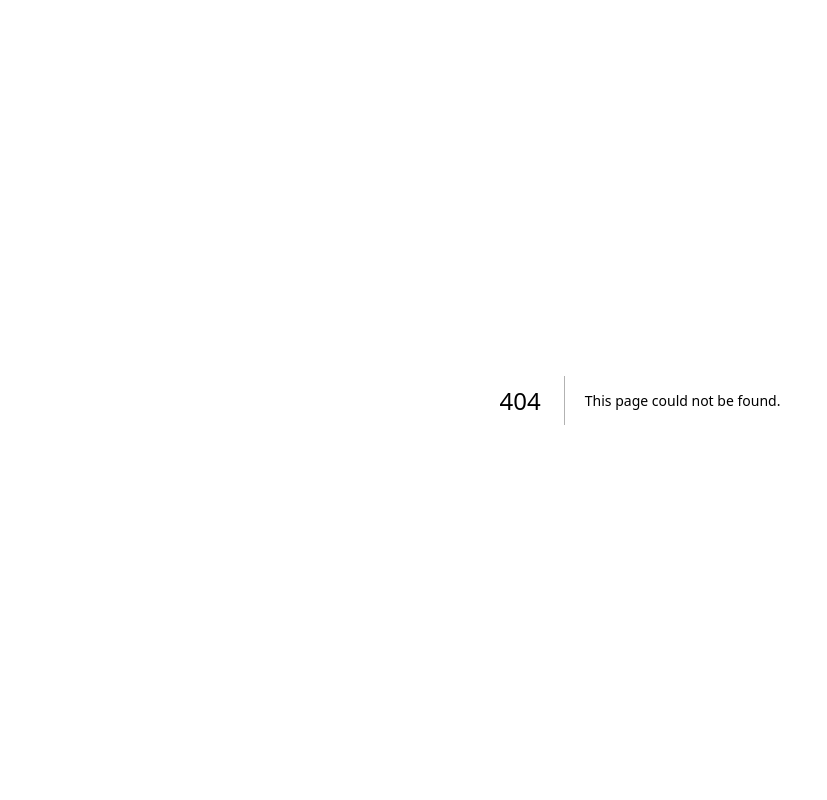
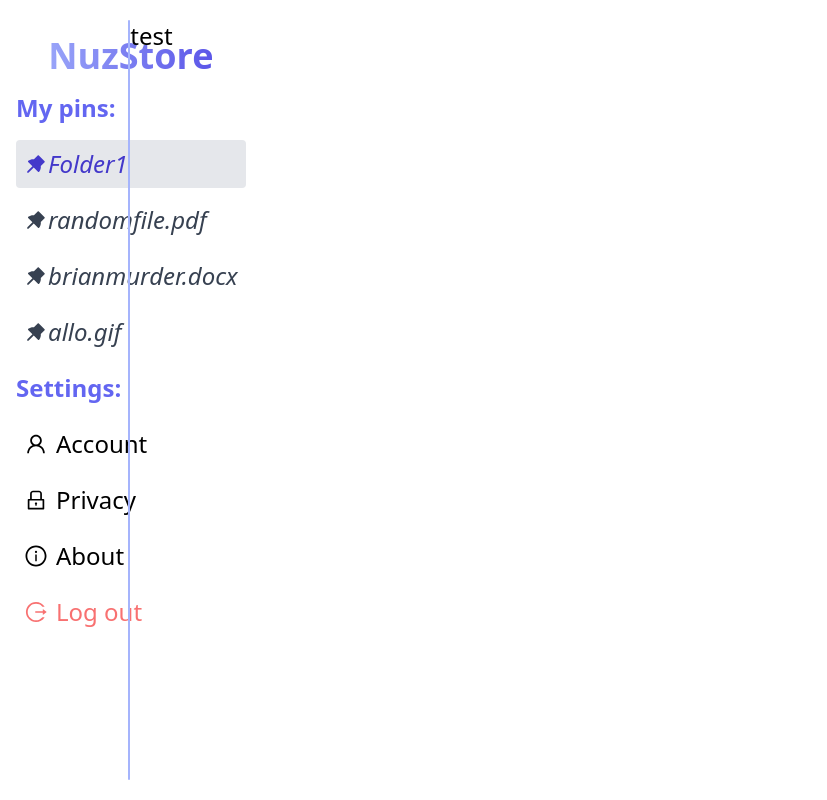
Before and after one commit to TheOrionsB/NuzStore, a Next.js app: page /mystore in a window 1280 px wide. Before the commit this address had no page. Shown: the whole page, without its empty margins (0-827 px from the left). Built offline with nearby package versions, Linux system fonts and the light colour scheme.

Commit message:
(mystore/sidenav) Basic side navigation layout done

```diff
--- /dev/null
+++ b/components/horizontalseparator.tsx
@@ -0,0 +1,7 @@
+const HorizontalSeparator: React.FC<{}> = () => {
+    return (
+        <span className="w-[0.14rem] bg-indigo-300 rounded h-full min-h-full"></span>
+    )
+}
+
+export default HorizontalSeparator;
--- /dev/null
+++ b/components/navigation.tsx
@@ -0,0 +1,31 @@
+import Link from "next/link";
+import { AiFillPushpin, AiOutlineUser, AiOutlineLock, AiOutlineInfoCircle, AiOutlineLogout } from 'react-icons/ai'
+const Navigation: React.FC<{}> = () => {
+    return (
+        <div className="p-4 font-light space-y-4 text-black h-full min-h-full">
+            <div className="bg-gradient-to-r from-indigo-300 to-indigo-600 bg-clip-text">
+                <h1 className="text-center text-4xl font-bold text-transparent">NuzStore</h1>
+            </div>
+            <div className="space-y-4">
+                <h2 className="font-bold text-indigo-500">My pins:</h2>
+                <ul className="space-y-2 italic text-gray-700">
+                    <li><Link className="p-2 rounded bg-gray-200 text-indigo-700 flex flex-row items-center" href="#"><AiFillPushpin />Folder1</Link></li>
+                    <li><Link className="p-2 rounded flex flex-row items-center" href="#"><AiFillPushpin />randomfile.pdf</Link></li>
+                    <li><Link className="p-2 rounded flex flex-row items-center" href="#"><AiFillPushpin />brianmurder.docx</Link></li>
+                    <li><Link className="p-2 rounded flex flex-row items-center" href="#"><AiFillPushpin />allo.gif</Link></li>
+                </ul>
+            </div>
+            <div className="space-y-4">
+                <h2 className="font-bold text-indigo-500">Settings:</h2>
+                <ul className="space-y-2">
+                    <li className="p-2 space-x-2 flex flex-row items-center"><AiOutlineUser /><h3>Account</h3></li>
+                    <li className="p-2 space-x-2 flex flex-row items-center"><AiOutlineLock /><h3>Privacy</h3></li>
+                    <li className="p-2 space-x-2 flex flex-row items-center"><AiOutlineInfoCircle /><h3>About</h3></li>
+                    <li className="p-2 space-x-2 text-red-400 flex flex-row items-center"><AiOutlineLogout /><h3>Log out</h3></li>
+                </ul>
+            </div>
+        </div>
+    )
+}
+
+export default Navigation;
--- /dev/null
+++ b/components/storelayout.tsx
@@ -0,0 +1,19 @@
+import Layout from 'next'
+import { PropsWithChildren } from 'react';
+import HorizontalSeparator from './horizontalseparator';
+import Navigation from './navigation';
+const StoreLayout: React.FC<PropsWithChildren> = ({ children }) => {
+    return (
+        <div className='py-5 w-screen h-screen text-2xl'>
+            <div className="flex h-full flex-row">
+                <div className='w-[10vw] flex flex-row'>
+                    <Navigation />
+                </div>
+                <HorizontalSeparator />
+                <main className='w-[90vw]'>{children}</main>
+            </div>
+        </div>
+    )
+}
+
+export default StoreLayout;
--- a/package.json
+++ b/package.json
@@ -18,6 +18,7 @@
     "next": "13.1.1",
     "react": "18.2.0",
     "react-dom": "18.2.0",
+    "react-icons": "^4.7.1",
     "typescript": "4.9.4"
   },
   "devDependencies": {
--- a/pages/index.tsx
+++ b/pages/index.tsx
@@ -1,6 +1,7 @@
 import Head from 'next/head'
 import Image from 'next/image'
 import { Inter } from '@next/font/google'
+import Link from 'next/link'
 
 const inter = Inter({ subsets: ['latin'] })
 
@@ -8,6 +9,7 @@ export default function Home() {
   return (
     <div>
       <h1 className=''>Hi!</h1>
+      <Link href={'/mystore'}>Go to your store</Link>
     </div>
   )
 }
--- /dev/null
+++ b/pages/mystore.tsx
@@ -0,0 +1,11 @@
+import StoreLayout from "../components/storelayout";
+
+const MyStore = () => {
+    return (
+        <StoreLayout>
+            <h1>test</h1>
+        </StoreLayout>
+    )
+}
+
+export default MyStore;
```
Also changed, not shown: 1 other file (tests, documents, lock files or other folders).
